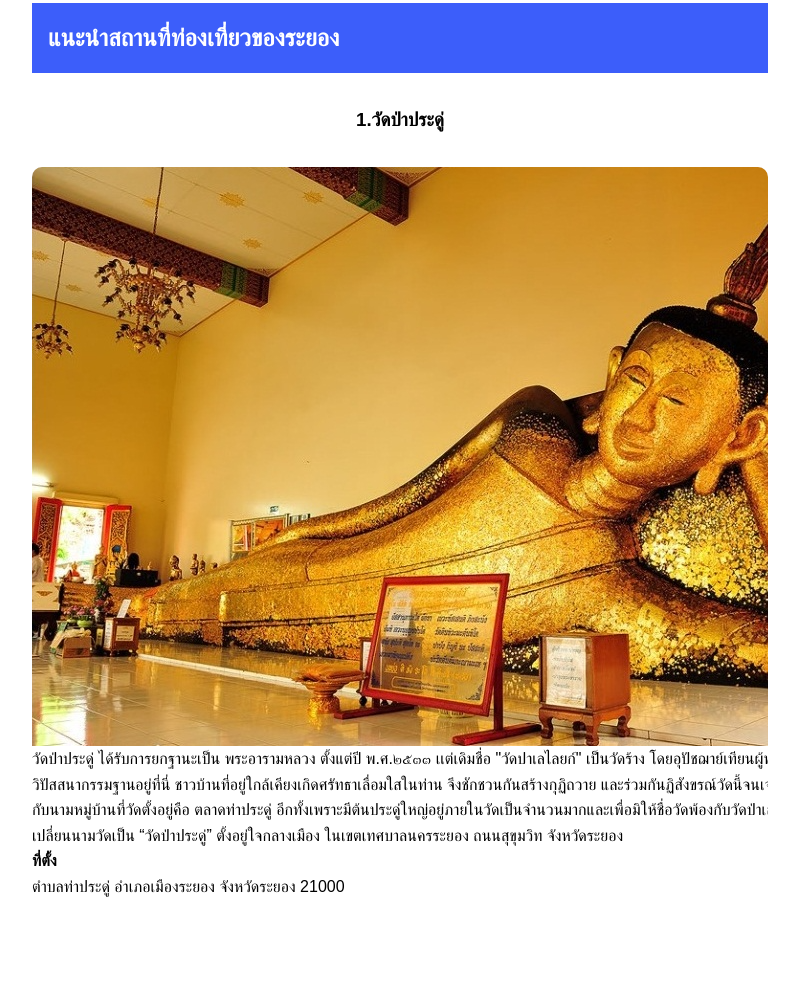
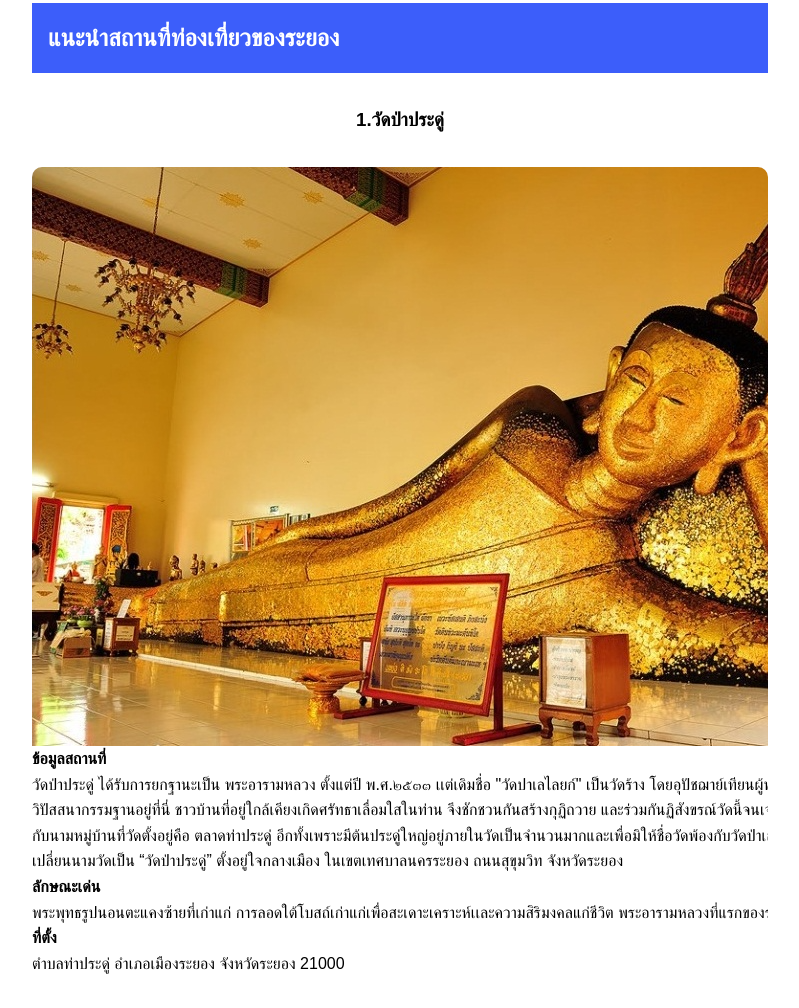
Before and after one commit to 66160126-Nattawut/homework1, a plain HTML site: page travel.html in a window 1280 px wide. Shown: the part 138-1146 px from the top of the page, without its empty margins (240-1039 px from the left). Before the commit the page ends 1070 px from the top, so only its background shows below. Drawn offline with Linux system fonts and the light colour scheme; a script that the page names is missing.

Commit message:
เพิ่มลักษณะเด่นและตกแต่ง

```diff
--- a/travel.html
+++ b/travel.html
@@ -28,11 +28,14 @@
             </header>
             <section class="travel-img">
                 <img src="images/watpaphadu.png" alt="วัดป่าประดู่" > <!--https://thailandtourismdirectory.go.th/attraction/1778-->
+                <h4>ข้อมูลสถานที่</h4>
                 <p>วัดป่าประดู่ ได้รับการยกฐานะเป็น พระอารามหลวง ตั้งแต่ปี พ.ศ.๒๕๓๓ เเต่เดิมชื่อ "วัดปาเลไลยก์" เป็นวัดร้าง โดยอุปัชฌาย์เทียนผู้พบวัดนี้ได้มาจำพรรษาเพื่อบำเพ็ญวิปัสสนากรรมฐานอยู่ที่นี่
                     ชาวบ้านที่อยู่ใกล้เคียงเกิดศรัทธาเลื่อมใสในท่าน จึงชักชวนกันสร้างกุฏิถวาย และร่วมกันฏิสังขรณ์วัดนี้จนเจริญสืบมาต่อมา เเละเพื่อให้สอดคล้องกับนามหมู่บ้านที่วัดตั้งอยู่คือ ตลาดท่าประดู่
                     อีกทั้งเพราะมีต้นประดู่ใหญ่อยู่ภายในวัดเป็นจำนวนมากและเพื่อมิให้ชื่อวัดพ้องกับวัดป่าเลไลยก์ จังหวัดสุพรรณบุรีด้วย จึงได้เปลี่ยนนามวัดเป็น “วัดป่าประดู่” ตั้งอยู่ใจกลางเมือง ในเขตเทศบาลนครระยอง
                     ถนนสุขุมวิท จังหวัดระยอง
                 </p>
+                <h4>ลักษณะเด่น</h4>
+                <p> พระพุทธรูปนอนตะแคงซ้ายที่เก่าแก่ การลอดใต้โบสถ์เก่าแก่เพื่อสะเดาะเคราะห์เเละความสิริมงคลแก่ชีวิต พระอารามหลวงที่แรกของระยอง</p>
                 <h4>ที่ตั้ง</h4>
                 <p>ตำบลท่าประดู่ อำเภอเมืองระยอง จังหวัดระยอง 21000</p>
         </article>
```
